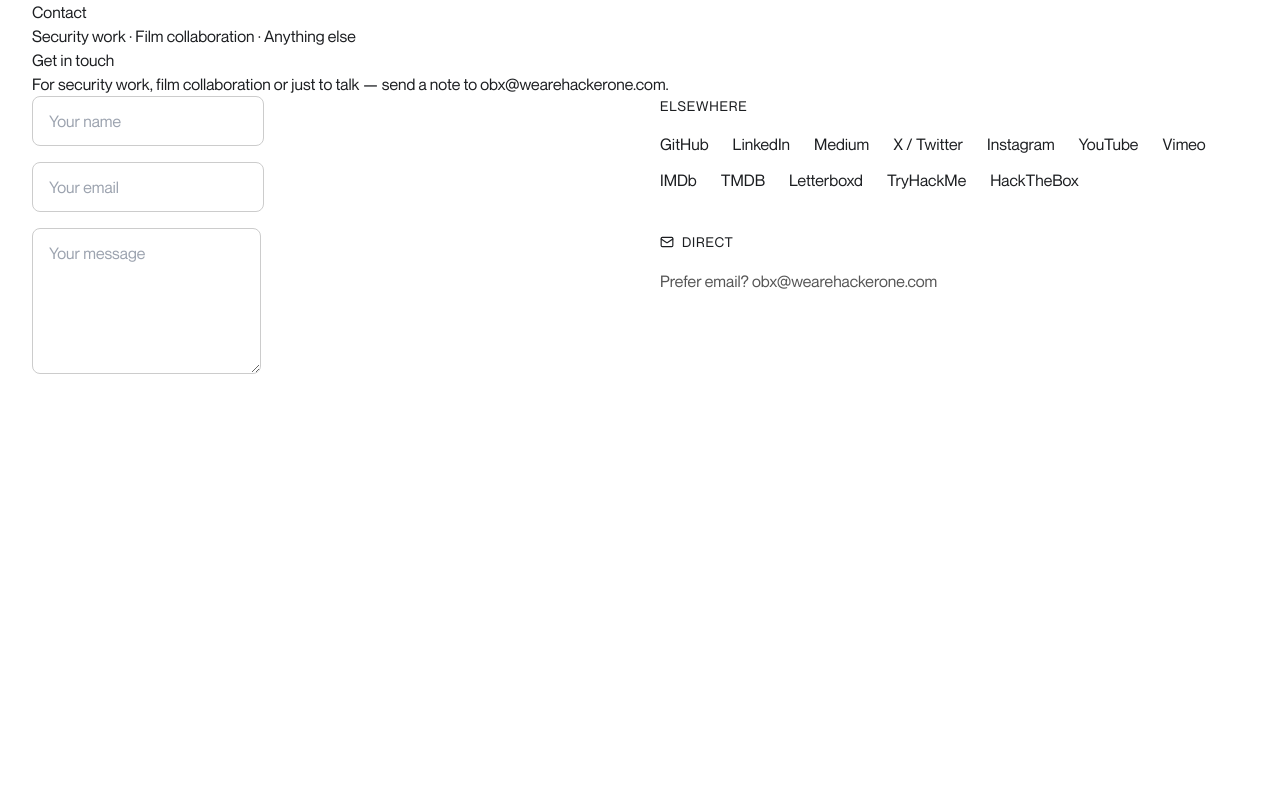
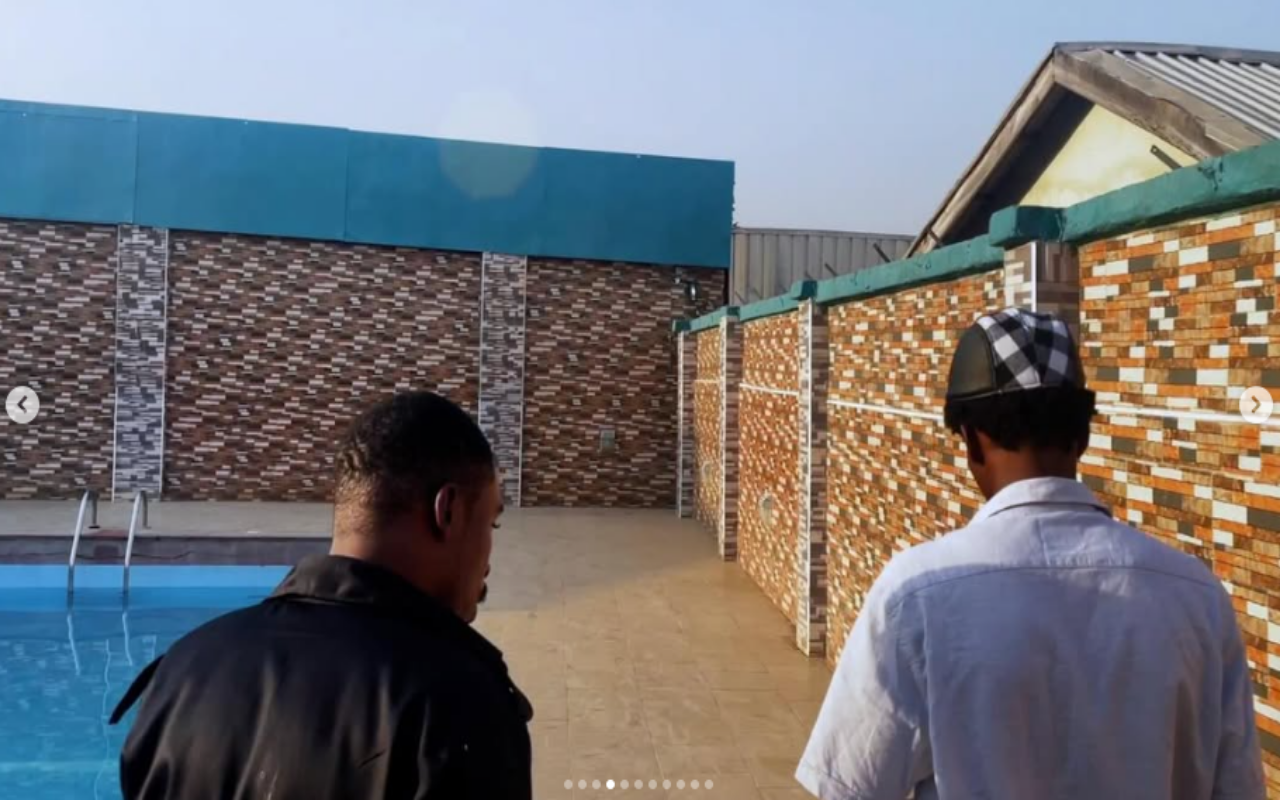
Before and after one commit to d3vobed/abang-obed-portfolio, a Next.js app: page /contact in a window 1280 px wide. Built offline with nearby package versions, Linux system fonts and the light colour scheme.

Commit message:
Contact: skip preloader slide on load (keep hero image)

```diff
--- a/app/(pages)/contact/page.jsx
+++ b/app/(pages)/contact/page.jsx
@@ -64,8 +64,8 @@ export default function Contact() {
   const isSending = status === STATUS.sending;
 
   return (
-    <Transition>
-      <PageHero title='Contact' meta='Security work · Film collaboration · Anything else' />
+    <Transition skipPreload>
+      <PageHero title='Contact' meta='Security work · Film collaboration · Anything else' image='/images/film-still1.png' />
       <main className='aman'>
         <section className='section'>
           <div className='container'>
--- a/app/_layout/transition/index.jsx
+++ b/app/_layout/transition/index.jsx
@@ -9,8 +9,8 @@ import { useLenis, useTimeOut } from '@/hooks';
 
 import { Preloader } from './preloader';
 
-/** @param {import('react').PropsWithChildren<unknown>} */
-export function Transition({ children }) {
+/** @param {import('react').PropsWithChildren<{ skipPreload?: boolean }>} */
+export function Transition({ children, skipPreload = false }) {
   const [isLoading, setLoading] = useState(true);
   const pathname = usePathname();
 
@@ -20,14 +20,14 @@ export function Transition({ children }) {
       setLoading(false);
       window.scrollTo(0, 0);
     },
-    duration: 2000,
-    deps: [],
+    duration: skipPreload ? 0 : 2000,
+    deps: [skipPreload],
   });
 
   return (
     <div key={pathname} className='overflow-hidden'>
       <AnimatePresence mode='wait'>
-        {isLoading ? <Preloader /> : null}
+        {isLoading && !skipPreload ? <Preloader /> : null}
       </AnimatePresence>
       {children}
     </div>
```
